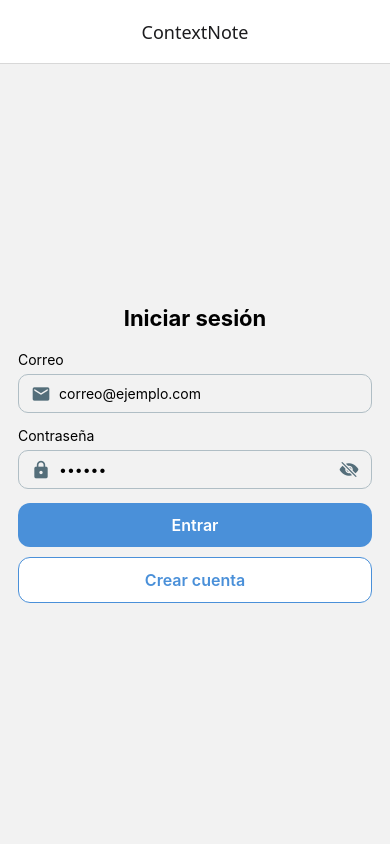
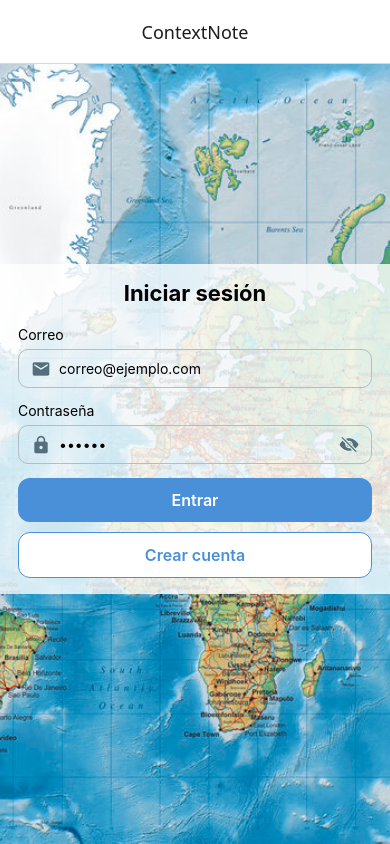
Before and after one commit to MarioTabora777/ContextNote, a React Native app: screen /Login in a window 390 px wide. Built offline with nearby package versions, Linux system fonts and the light colour scheme.

Commit message:
se agrego la foto en el fondo de pantalla

```diff
--- a/src/screens/auth/LoginScreen.tsx
+++ b/src/screens/auth/LoginScreen.tsx
@@ -1,5 +1,5 @@
 import React, { useState } from "react";
-import { View, Text, StyleSheet, Alert } from "react-native";
+import { View, Text, StyleSheet, Alert, ImageBackground } from "react-native";
 import CustomInput from "../../components/CusstomInput";
 import CustomButton from "../../components/CustomButton";
 import { useAuth } from "../../context/AuthContext";
@@ -32,7 +32,12 @@ export default function LoginScreen({ navigation }: Props) {
   };
 
   return (
-    <View style={styles.container}>
+    <ImageBackground
+      source={ require( '../../Images/world-map-detailed.jpg') }
+      style={styles.Imagecontainer}
+      resizeMode="cover"
+    >
+    {<View style={styles.container}>
       <Text style={styles.title}>Iniciar sesión</Text>
 
       <CustomInput
@@ -58,11 +63,14 @@ export default function LoginScreen({ navigation }: Props) {
         variant="secondary"
         onPress={() => navigation.navigate("Register")}
       />
-    </View>
+    </View>}
+    </ImageBackground>
   );
 }
 
 const styles = StyleSheet.create({
-  container: { flex: 1, padding: 18, justifyContent: "center" },
+
+  Imagecontainer: {flex:1, width:'100%',height:'100%'},
+  container: { flex: 1, marginTop:200,marginBottom:250 ,padding: 18, justifyContent: "center", backgroundColor:'#ffffffcf' },
   title: { fontSize: 22, fontWeight: "700", marginBottom: 20, textAlign: "center" },
 });
```
Also changed, not shown: src/Images/world-map-detailed.jpg (added).
